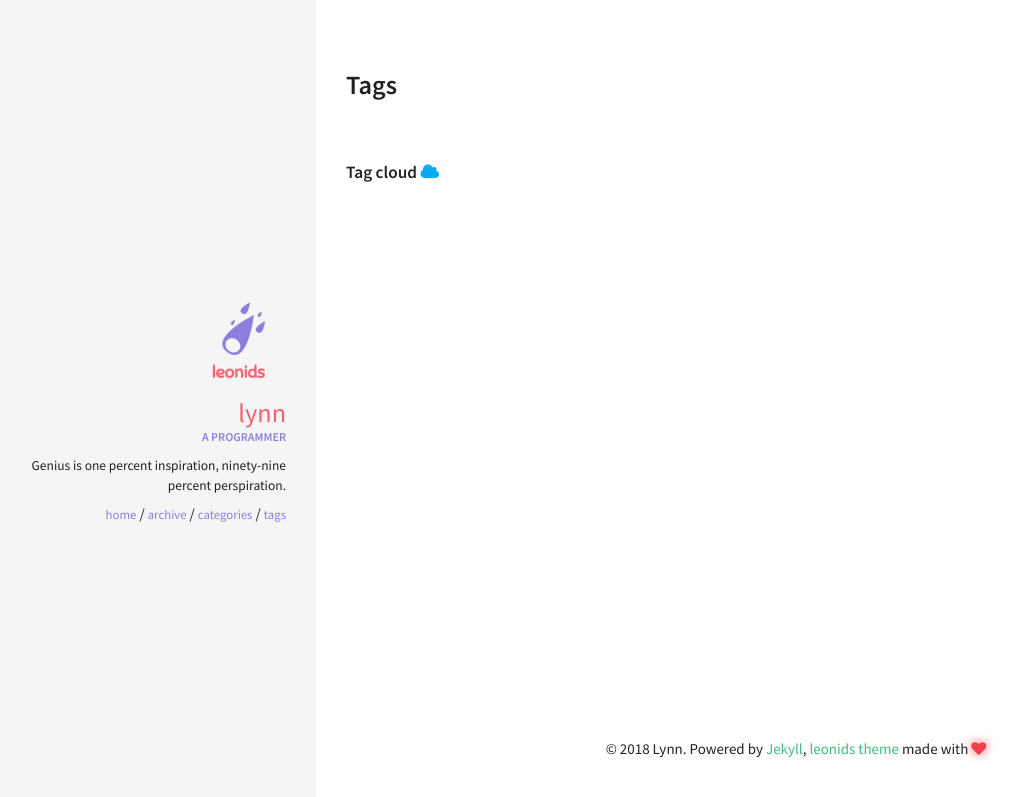
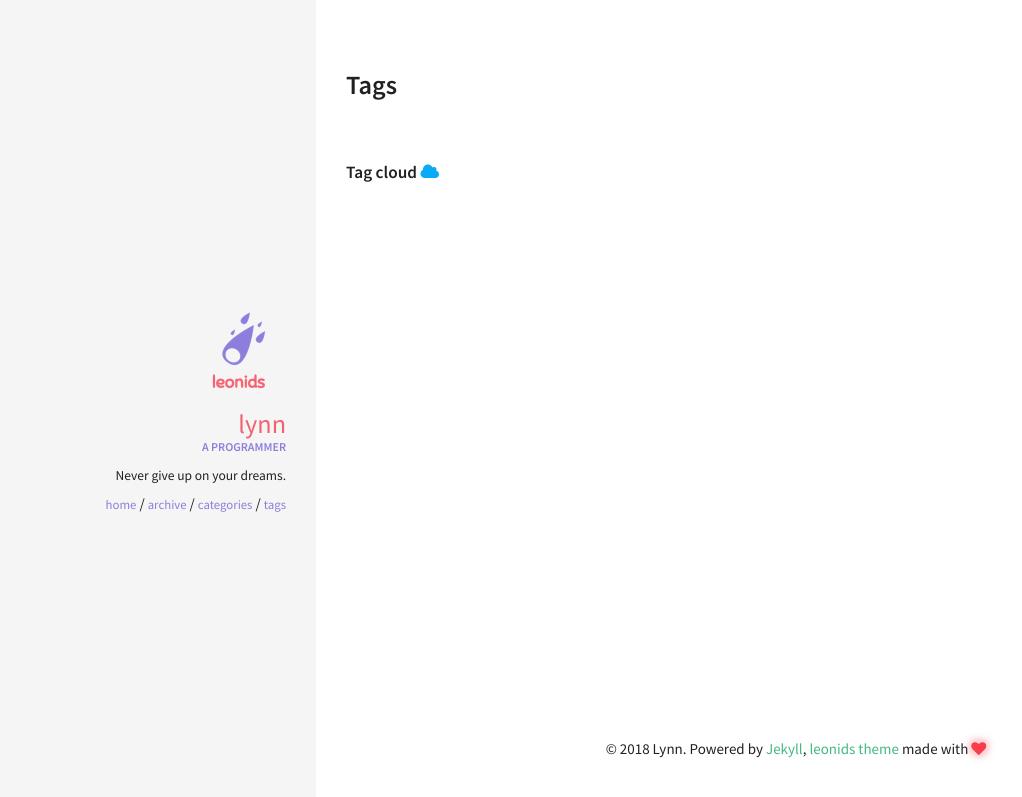
Before and after one commit to LynnBaek/LynnBaek, a Jekyll site: the page built from tags.html, in a window 1280 px wide. Shown: the top 797 px of the page, without its empty margins (4-1026 px from the left). Built offline with Jekyll 4.4.1, drawn with Linux system fonts in a browser that asks for light colours.

Commit message:
소개 변경

```diff
--- a/_config.yml
+++ b/_config.yml
@@ -36,7 +36,7 @@ owner:
   name: Lynn
   avatar: leonids-logo.png
   job: "A programmer"
-  bio: "Genius is one percent inspiration, ninety-nine percent perspiration."
+  bio: "Never give up on your dreams."
   email:
   disqus-shortname:
   twitter: #username
```
